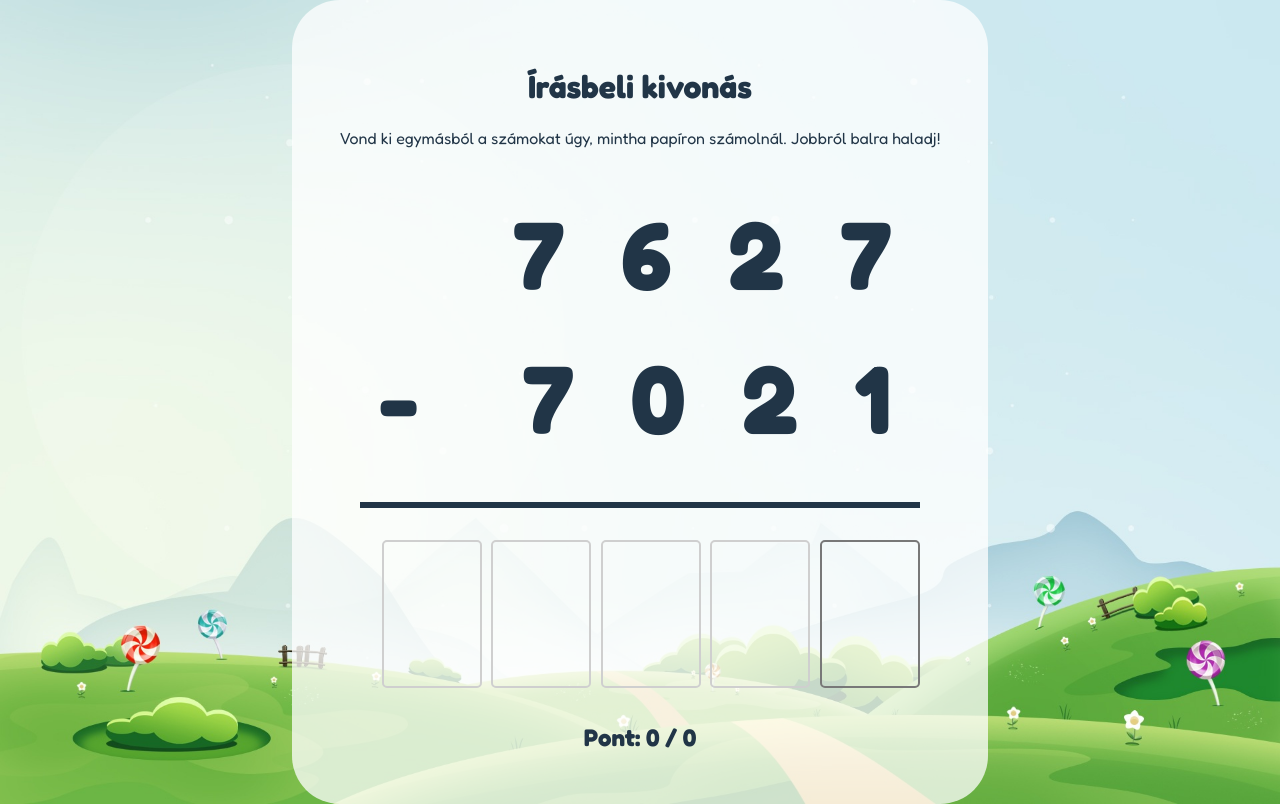
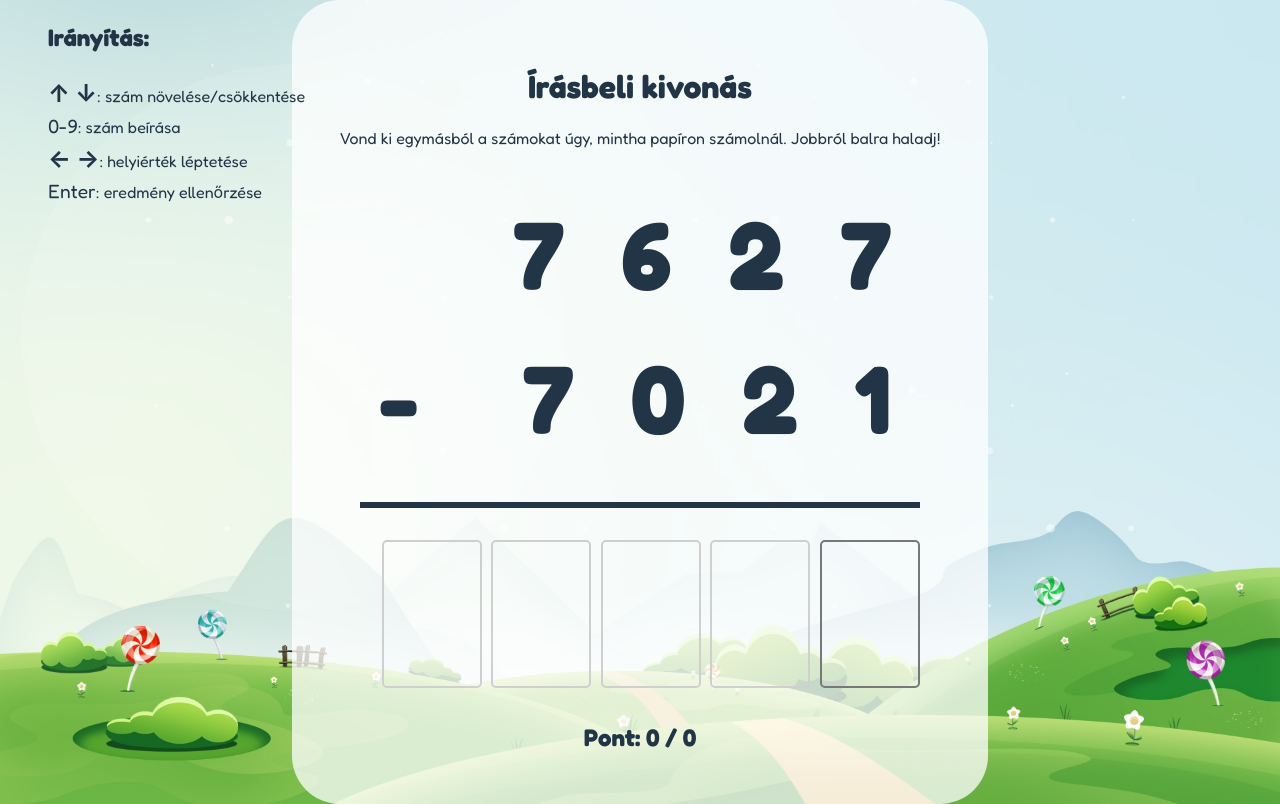
Before and after one commit to berkesandras/matekgyakorlo, a React (Vite) app: page /kivonas in a window 1280 px wide. Built offline with nearby package versions, Linux system fonts and the light colour scheme.

Commit message:
Instructions on substraction page

```diff
--- a/src/pages/addition/Addition.module.css
+++ b/src/pages/addition/Addition.module.css
@@ -56,15 +56,6 @@
     top: 0;
 }
 
-.instructionsSymbol {
-    font-weight: bold;
-    font-size: 1.5em;
-}
-
-.instructionsText {
-    font-size: 1.2em;
-}
-
 @media (min-width:480px) {
     .numbers {
         font-size: 4em;
--- a/src/pages/addition/Addition.page.tsx
+++ b/src/pages/addition/Addition.page.tsx
@@ -3,6 +3,7 @@ import KeyboardNavigationAwareContainer from "../../common/components/KeyboardNa
 import NumberInput from "../../common/components/NumberInput/NumberInput.component";
 import styles from "./Addition.module.css";
 import useAdditionGame from "./hooks/useAdditionGame";
+import NavigationInstruction from "./components/NavigationInstruction/NavigationInstruction";
 
 export default function AdditionPage() {
 
@@ -51,19 +52,7 @@ export default function AdditionPage() {
             </div>
 
             <div className={styles.instructions}>
-                <h2>Irányítás:</h2>
-                <div>
-                    <span className={styles.instructionsSymbol}>↑ ↓</span>: szám növelése/csökkentése
-                </div>
-                <div>
-                    <span className={styles.instructionsText}>0-9</span>: szám beírása
-                </div>
-                <div>
-                    <span className={styles.instructionsSymbol}>← →</span>: helyiérték léptetése
-                </div>
-                <div>
-                    <span className={styles.instructionsText}>Enter</span>: eredmény ellenőrzése
-                </div>
+                <NavigationInstruction />
             </div>
 
             <div className={styles.operationArea}>
--- /dev/null
+++ b/src/pages/addition/components/NavigationInstruction/NavigationInstruction.module.css
@@ -0,0 +1,8 @@
+.instructionsSymbol {
+    font-weight: bold;
+    font-size: 1.5em;
+}
+
+.instructionsText {
+    font-size: 1.2em;
+}
--- /dev/null
+++ b/src/pages/addition/components/NavigationInstruction/NavigationInstruction.tsx
@@ -0,0 +1,22 @@
+import styles from "./NavigationInstruction.module.css";
+
+export default function NavigationInstruction() {
+
+    return (
+        <div className={styles.root}>
+            <h2>Irányítás:</h2>
+            <div>
+                <span className={styles.instructionsSymbol}>↑ ↓</span>: szám növelése/csökkentése
+            </div>
+            <div>
+                <span className={styles.instructionsText}>0-9</span>: szám beírása
+            </div>
+            <div>
+                <span className={styles.instructionsSymbol}>← →</span>: helyiérték léptetése
+            </div>
+            <div>
+                <span className={styles.instructionsText}>Enter</span>: eredmény ellenőrzése
+            </div>
+        </div>
+    );
+}
--- a/src/pages/substraction/Substraction.module.css
+++ b/src/pages/substraction/Substraction.module.css
@@ -50,6 +50,12 @@
     font-size: 1.5em;
 }
 
+.instructions {
+    position: absolute;
+    left: 3em;
+    top: 0;
+}
+
 @media (min-width:480px) {
     .numbers {
         font-size: 4em;
--- a/src/pages/substraction/Substraction.page.tsx
+++ b/src/pages/substraction/Substraction.page.tsx
@@ -3,6 +3,7 @@ import KeyboardNavigationAwareContainer from "../../common/components/KeyboardNa
 import NumberInput from "../../common/components/NumberInput/NumberInput.component";
 import styles from "./Substraction.module.css";
 import useSubstractionGame from "./hooks/useSubstractionGame";
+import NavigationInstruction from "../addition/components/NavigationInstruction/NavigationInstruction";
 
 export default function SubstractionGame() {
 
@@ -50,6 +51,10 @@ export default function SubstractionGame() {
                 Vond ki egymásból a számokat úgy, mintha papíron számolnál. Jobbról balra haladj!
             </div>
 
+            <div className={styles.instructions}>
+                <NavigationInstruction />
+            </div>
+
             <div className={styles.operationArea}>
                 <div className={styles.numbers}>
                     <span>{numbers && numbers[0]}</span>
```
